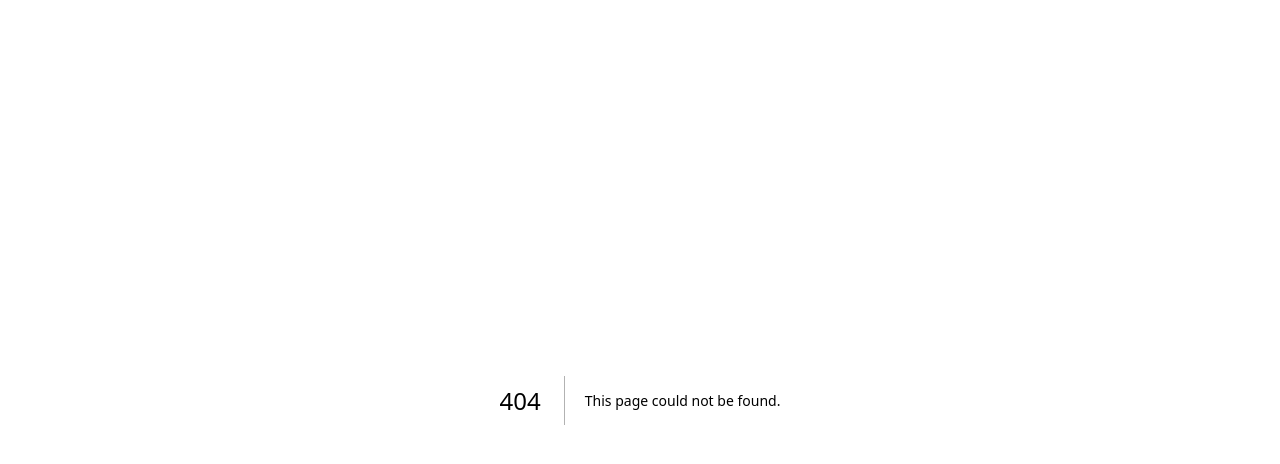
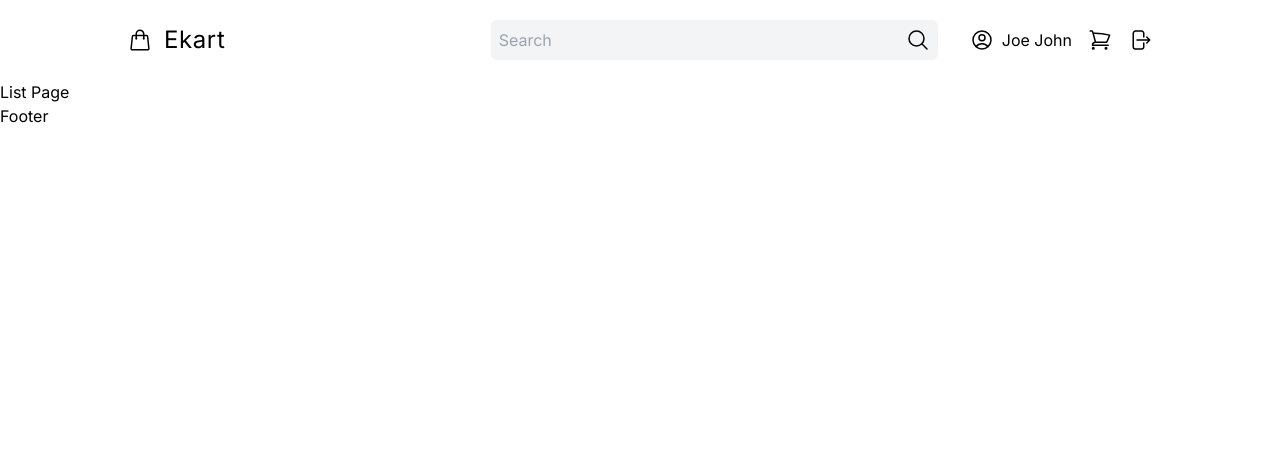
Before and after one commit to arunkb2795/ecommerce, a Next.js app: page /list in a window 1280 px wide. Before the commit this address had no page. Shown: the top 464 px of the page. Built offline with nearby package versions, Linux system fonts and the light colour scheme.

Commit message:
routes and folders added

```diff
--- /dev/null
+++ b/src/app/[slug]/page.tsx
@@ -0,0 +1,3 @@
+export default function SinglePage() {
+    return <div className="">Single Page</div>;
+  }
--- a/src/app/layout.tsx
+++ b/src/app/layout.tsx
@@ -1,6 +1,8 @@
 import type { Metadata } from "next";
 import { Inter } from "next/font/google";
 import "./globals.css";
+import Navbar from "@/components/nav-bar";
+import Footer from "@/components/footer";
 
 const inter = Inter({ subsets: ["latin"] });
 
@@ -16,7 +18,11 @@ export default function RootLayout({
 }>) {
   return (
     <html lang="en">
-      <body className={inter.className}>{children}</body>
+      <body className={inter.className}>
+        <Navbar />
+        {children}
+        <Footer />
+      </body>
     </html>
   );
 }
--- /dev/null
+++ b/src/app/list/page.tsx
@@ -0,0 +1,3 @@
+export default function ListPage() {
+    return <div className="">List Page</div>;
+  }
--- /dev/null
+++ b/src/app/login/page.tsx
@@ -0,0 +1,3 @@
+export default function LoginPage() {
+    return <div className="">LoginPage</div>;
+  }
--- /dev/null
+++ b/src/app/profile/page.tsx
@@ -0,0 +1,3 @@
+export default function ProfilePage() {
+    return <div className="">ProfilePage</div>;
+  }
--- /dev/null
+++ b/src/components/footer.tsx
@@ -0,0 +1,7 @@
+const Footer = () => {
+  return (
+    <div>Footer</div>
+  )
+}
+
+export default Footer
--- /dev/null
+++ b/src/components/menu.tsx
@@ -0,0 +1,41 @@
+"use client";
+
+import Link from "next/link";
+import { useState } from "react";
+
+const Menu = () => {
+  const [open, setOpen] = useState(false);
+  return (
+    <div className="">
+      <svg
+        xmlns="http://www.w3.org/2000/svg"
+        fill="none"
+        viewBox="0 0 24 24"
+        strokeWidth={1.5}
+        stroke="currentColor"
+        className="size-6 cursor-pointer"
+        onClick={() => setOpen((prev) => !prev)}
+      >
+        <path
+          strokeLinecap="round"
+          strokeLinejoin="round"
+          d="M3.75 6.75h16.5M3.75 12h16.5m-16.5 5.25h16.5"
+        />
+      </svg>
+
+      {open && (
+        <div className="absolute bg-black text-white left-0 top-20 w-full h-[calc(100vh-80px)] flex flex-col items-center justify-center gap-8 text-xl z-10">
+          <Link href="/">Home</Link>
+          <Link href="/">Shop</Link>
+          <Link href="/">Deals</Link>
+          <Link href="/">About</Link>
+          <Link href="/">Contact</Link>
+          <Link href="/">Logout</Link>
+          <Link href="/">Cart</Link>
+        </div>
+      )}
+    </div>
+  );
+};
+
+export default Menu;
--- /dev/null
+++ b/src/components/modal.tsx
@@ -0,0 +1,7 @@
+const Modal = () => {
+  return (
+    <div>Modal</div>
+  )
+}
+
+export default Modal
--- /dev/null
+++ b/src/components/nav-bar.tsx
@@ -0,0 +1,49 @@
+import Link from "next/link";
+import Menu from "./menu";
+import SearchBar from "./search-bar";
+import NavIcons from "./nav-icons";
+
+const Navbar = () => {
+  return (
+    <div className="h-20 px-4 md:px-8 lg:px-16 xl:px-32 2xl:px-64 relative">
+      <div className="h-full flex items-center justify-between md:hidden">
+        {/* MOBILE SCREENS */}
+        <Link href="#">
+          <div className="text-2xl tracking-wide">Logo</div>
+        </Link>
+        <Menu />
+      </div>
+      {/* BIGGER SCREENS */}
+      <div className="hidden md:flex items-center justify-between gap-8 h-full">
+        {/* LEFT */}
+        <div className="w-1/3">
+          <Link href="#" className="flex items-center gap-3">
+            <svg
+              xmlns="http://www.w3.org/2000/svg"
+              fill="none"
+              viewBox="0 0 24 24"
+              strokeWidth={1.5}
+              stroke="currentColor"
+              className="size-6"
+            >
+              <path
+                strokeLinecap="round"
+                strokeLinejoin="round"
+                d="M15.75 10.5V6a3.75 3.75 0 1 0-7.5 0v4.5m11.356-1.993 1.263 12c.07.665-.45 1.243-1.119 1.243H4.25a1.125 1.125 0 0 1-1.12-1.243l1.264-12A1.125 1.125 0 0 1 5.513 7.5h12.974c.576 0 1.059.435 1.119 1.007ZM8.625 10.5a.375.375 0 1 1-.75 0 .375.375 0 0 1 .75 0Zm7.5 0a.375.375 0 1 1-.75 0 .375.375 0 0 1 .75 0Z"
+              />
+            </svg>
+
+            <div className="text-2xl tracking-wide">Ekart</div>
+          </Link>
+        </div>
+        {/* RIGHT */}
+        <div className="w-2/3 flex justify-between gap-8 items-center">
+          <SearchBar />
+          <NavIcons />
+        </div>
+      </div>
+    </div>
+  );
+};
+
+export default Navbar;
--- /dev/null
+++ b/src/components/nav-icons.tsx
@@ -0,0 +1,56 @@
+const NavIcons = () => {
+  return (
+    <div className="flex items-center gap-4 2xl:gap-6">
+        <div className="flex gap-2">
+        <svg
+        xmlns="http://www.w3.org/2000/svg"
+        fill="none"
+        viewBox="0 0 24 24"
+        strokeWidth={1.5}
+        stroke="currentColor"
+        className="size-6"
+      >
+        <path
+          strokeLinecap="round"
+          strokeLinejoin="round"
+          d="M17.982 18.725A7.488 7.488 0 0 0 12 15.75a7.488 7.488 0 0 0-5.982 2.975m11.963 0a9 9 0 1 0-11.963 0m11.963 0A8.966 8.966 0 0 1 12 21a8.966 8.966 0 0 1-5.982-2.275M15 9.75a3 3 0 1 1-6 0 3 3 0 0 1 6 0Z"
+        />
+      </svg>
+
+      Joe John
+
+        </div>
+
+      <svg
+        xmlns="http://www.w3.org/2000/svg"
+        fill="none"
+        viewBox="0 0 24 24"
+        strokeWidth={1.5}
+        stroke="currentColor"
+        className="size-6"
+      >
+        <path
+          strokeLinecap="round"
+          strokeLinejoin="round"
+          d="M2.25 3h1.386c.51 0 .955.343 1.087.835l.383 1.437M7.5 14.25a3 3 0 0 0-3 3h15.75m-12.75-3h11.218c1.121-2.3 2.1-4.684 2.924-7.138a60.114 60.114 0 0 0-16.536-1.84M7.5 14.25 5.106 5.272M6 20.25a.75.75 0 1 1-1.5 0 .75.75 0 0 1 1.5 0Zm12.75 0a.75.75 0 1 1-1.5 0 .75.75 0 0 1 1.5 0Z"
+        />
+      </svg>
+      <svg
+        xmlns="http://www.w3.org/2000/svg"
+        fill="none"
+        viewBox="0 0 24 24"
+        strokeWidth={1.5}
+        stroke="currentColor"
+        className="size-6"
+      >
+        <path
+          strokeLinecap="round"
+          strokeLinejoin="round"
+          d="M15.75 9V5.25A2.25 2.25 0 0 0 13.5 3h-6a2.25 2.25 0 0 0-2.25 2.25v13.5A2.25 2.25 0 0 0 7.5 21h6a2.25 2.25 0 0 0 2.25-2.25V15m3 0 3-3m0 0-3-3m3 3H9"
+        />
+      </svg>
+    </div>
+  );
+};
+
+export default NavIcons;
--- /dev/null
+++ b/src/components/search-bar.tsx
@@ -0,0 +1,48 @@
+"use client";
+
+import { useRouter } from "next/navigation";
+
+const SearchBar = () => {
+  const router = useRouter();
+
+  const handleSearch = (e: React.FormEvent<HTMLFormElement>) => {
+    e.preventDefault();
+    const formData = new FormData(e.currentTarget);
+    const searchKey = formData.get("search key") as string;
+    if (searchKey) {
+      router.push(`/list?name=${searchKey}`);
+    }
+  };
+
+  return (
+    <form
+      className="flex justify-between items-center gap-4 bg-gray-100 p-2 rounded-md flex-1"
+      onSubmit={handleSearch}
+    >
+      <input
+        type="text"
+        placeholder="Search"
+        name="search key"
+        className="flex-1 bg-transparent outline-none capitalize"
+      />
+      <button type="submit" className="cursor-pointer">
+        <svg
+          xmlns="http://www.w3.org/2000/svg"
+          fill="none"
+          viewBox="0 0 24 24"
+          strokeWidth={1.5}
+          stroke="currentColor"
+          className="size-6"
+        >
+          <path
+            strokeLinecap="round"
+            strokeLinejoin="round"
+            d="m21 21-5.197-5.197m0 0A7.5 7.5 0 1 0 5.196 5.196a7.5 7.5 0 0 0 10.607 10.607Z"
+          />
+        </svg>
+      </button>
+    </form>
+  );
+};
+
+export default SearchBar;
```
Also changed, not shown: package.json (+7 -5 lines), 1 other file (tests, documents, lock files or other folders).
